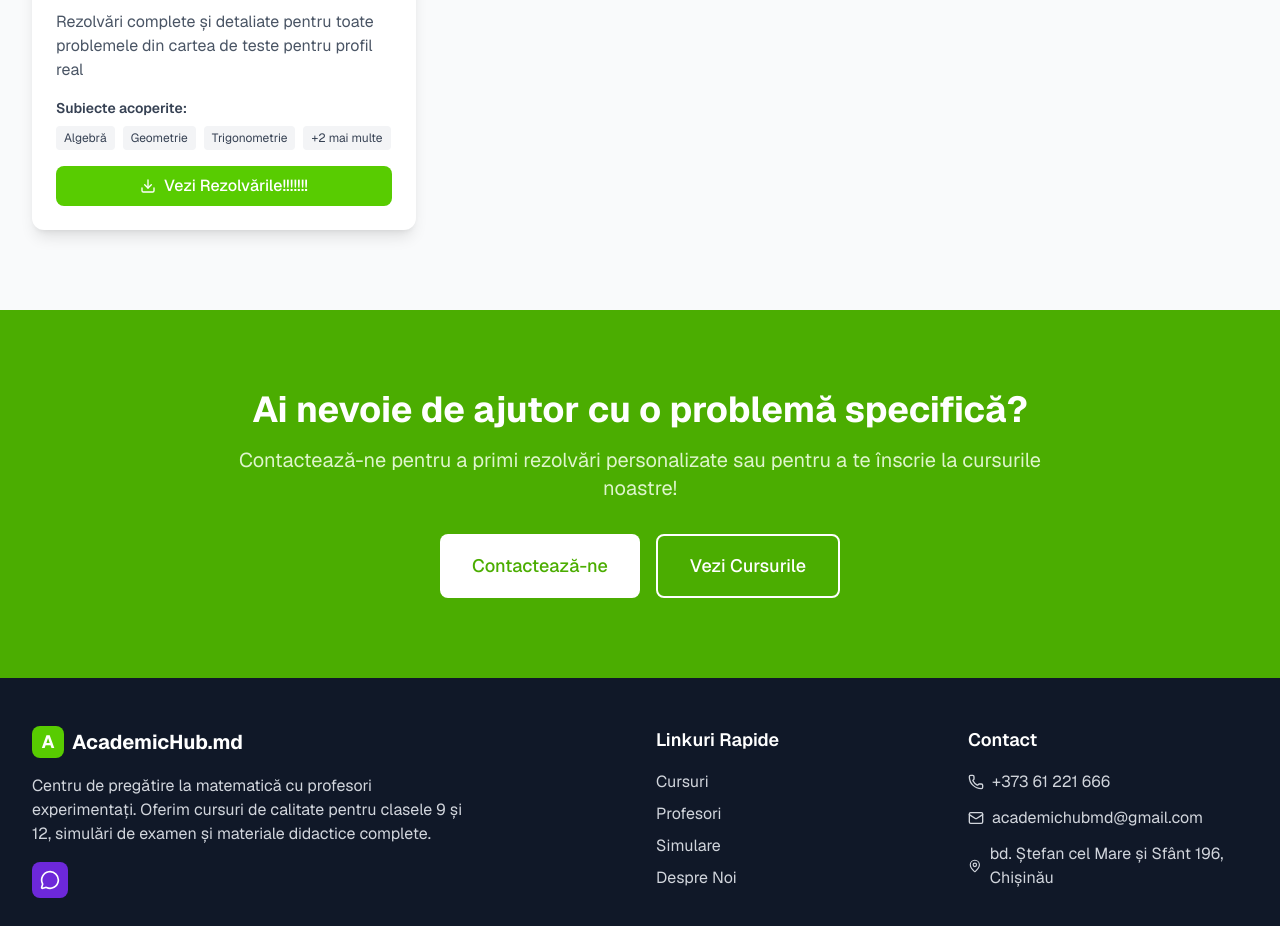
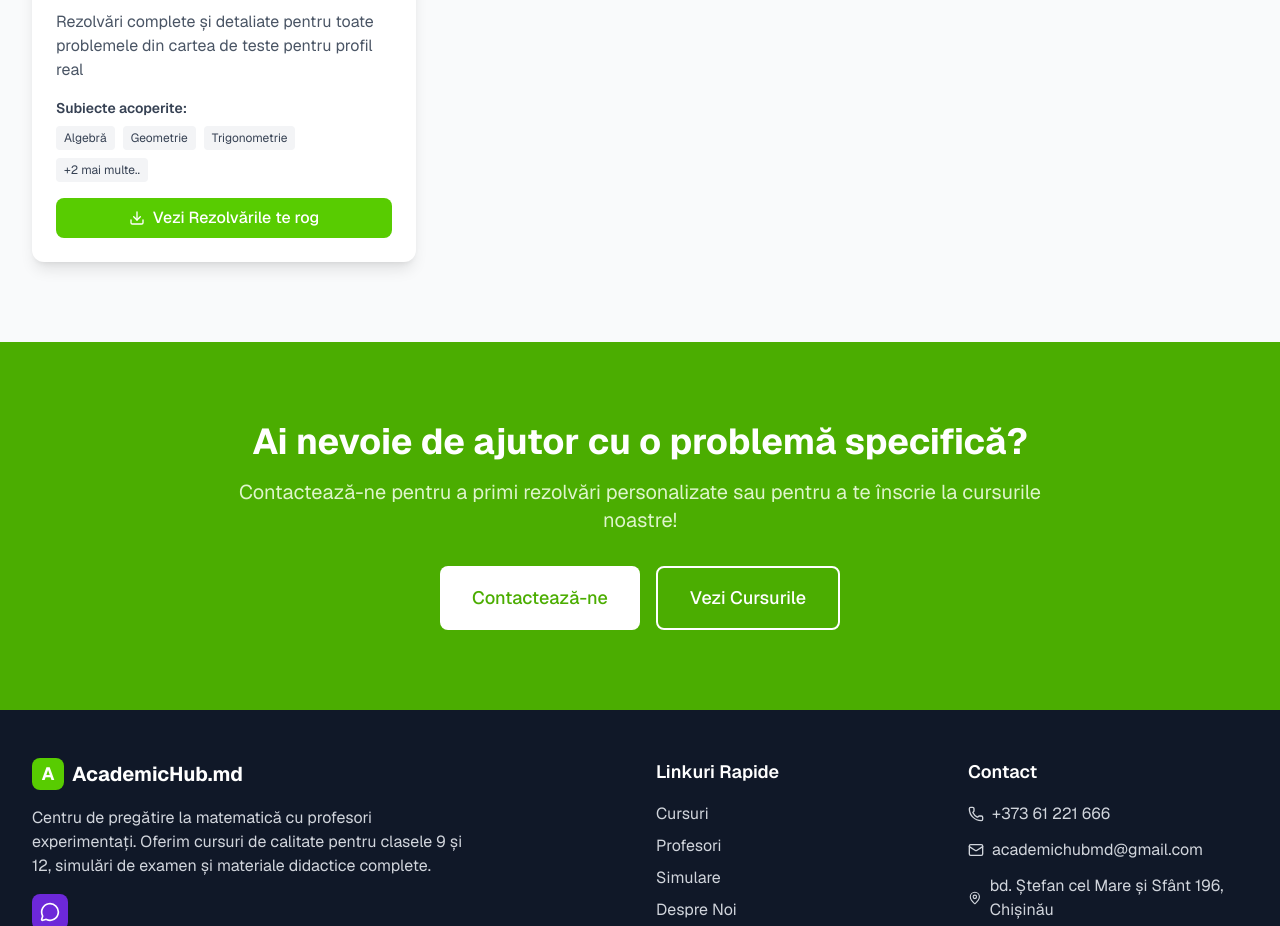
Before and after one commit to mariusnazaria/academic-hub, a Next.js app: page /rezolvari in a window 1280 px wide. Shown: the part 840-1766 px from the top of the page. Built offline with nearby package versions, Linux system fonts and the light colour scheme.

Commit message:
Update page.tsx

```diff
--- a/src/app/rezolvari/page.tsx
+++ b/src/app/rezolvari/page.tsx
@@ -142,7 +142,7 @@ export default function Rezolvari() {
                         ))}
                         {solution.topics.length > 3 && (
                           <span className="px-2 py-1 bg-gray-100 text-gray-700 text-xs rounded">
-                            +{solution.topics.length - 3} mai multe
+                            +{solution.topics.length - 3} mai multe..
                           </span>
                         )}
                       </div>
@@ -152,7 +152,7 @@ export default function Rezolvari() {
 
                     <button className="w-full bg-[#58CC01] hover:bg-[#4BAD01] text-white font-medium py-2 px-4 rounded-lg transition-colors flex items-center justify-center gap-2">
                       <Download className="w-4 h-4" />
-                      Vezi Rezolvările!!!!!!!
+                      <a>Vezi Rezolvările te rog</a>
                     </button>
                   </div>
                 </div>
```
